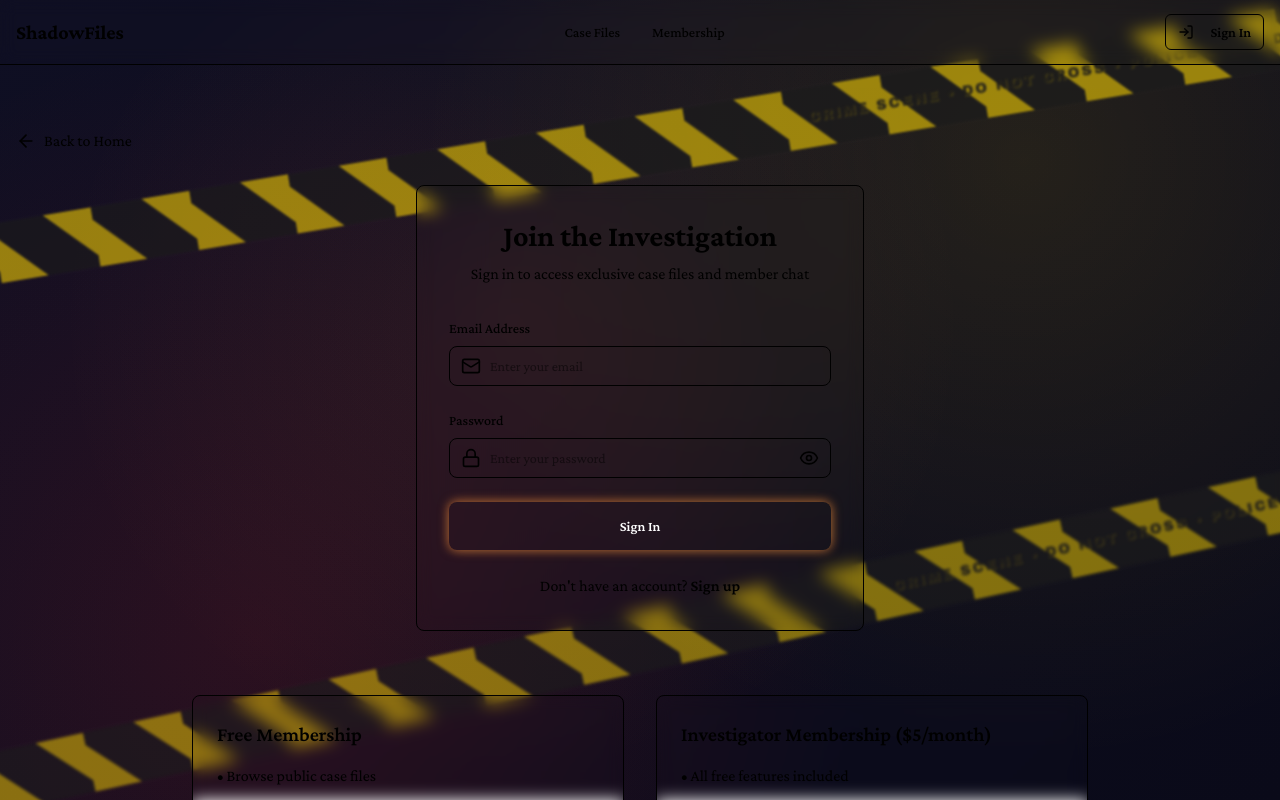
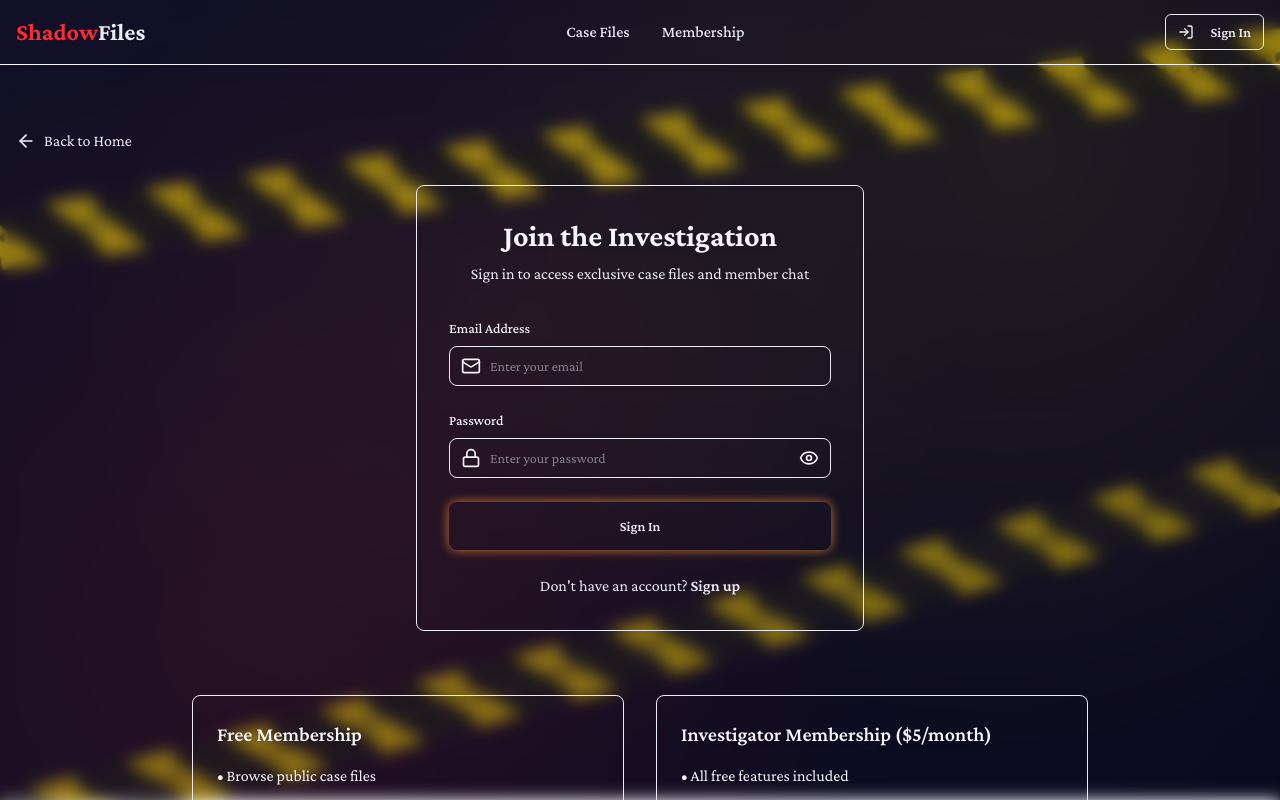
Before and after one commit to Lee21-bot/crime, a Next.js app: page /auth in a window 1280 px wide. Shown: the top 800 px of the page. Built offline with nearby package versions, Linux system fonts and the light colour scheme; no server answers.

Commit message:
Initial commit: ShadowFiles True Crime Community platform
- Next.js 14 setup with TypeScript
- Tailwind CSS design system
- Authentication with Supabase
- Case files system with mock data
- Membership system
- Custom UI with crime scene aesthetics

```diff
--- a/app/globals.css
+++ b/app/globals.css
@@ -2,20 +2,20 @@
 
 /* CSS Variables for True Crime Theme */
 :root {
-  /* Background Colors - Deep midnight tones */
-  --bg-primary: 15 15 35;         /* Deep midnight blue */
-  --bg-secondary: 20 20 40;       /* Slightly lighter midnight */
-  --bg-tertiary: 25 25 45;        /* Card background */
+  /* Background Colors - Darker purple tones */
+  --bg-primary: 18 16 38;         /* Deep dark purple base */
+  --bg-secondary: 25 22 48;       /* Slightly lighter dark purple */
+  --bg-tertiary: 32 28 58;        /* Card background */
 
   /* Accent Colors - Crime scene palette */
-  --accent-yellow: 255 215 0;     /* Police tape yellow */
-  --accent-red: 220 38 38;        /* Crime scene red */
-  --accent-orange: 251 146 60;    /* Evidence orange */
+  --accent-yellow: 255 215 0;     /* Classic police tape yellow */
+  --accent-red: 220 38 38;        /* Deep crime scene red */
+  --accent-orange: 251 146 60;    /* Warm evidence orange */
 
-  /* Text Colors - High contrast for readability */
-  --text-primary: 248 250 252;    /* Primary white text */
-  --text-secondary: 203 213 225;  /* Secondary gray text */
-  --text-muted: 148 163 184;      /* Muted gray text */
+  /* Text Colors - Soft white for comfort */
+  --text-primary: 245 245 250;    /* Soft white text */
+  --text-secondary: 235 235 245;  /* Slightly softer white */
+  --text-muted: 225 225 235;      /* Muted soft white */
 
   /* Border Colors */
   --border-primary: 51 65 85;     /* Subtle borders */
@@ -28,10 +28,12 @@
 /* Enhanced Crime Scene Background */
 .bg-crime-gradient {
   background:
-    radial-gradient(circle at 20% 80%, rgba(220, 38, 38, 0.15) 0%, transparent 50%),
-    radial-gradient(circle at 80% 20%, rgba(255, 215, 0, 0.10) 0%, transparent 50%),
-    radial-gradient(circle at 40% 40%, rgba(251, 146, 60, 0.08) 0%, transparent 50%),
-    linear-gradient(135deg, rgb(15, 15, 35) 0%, rgb(10, 10, 25) 100%);
+    radial-gradient(circle at 20% 80%, rgba(220, 38, 38, 0.12) 0%, transparent 50%),
+    radial-gradient(circle at 80% 20%, rgba(255, 215, 0, 0.08) 0%, transparent 50%),
+    radial-gradient(circle at 40% 40%, rgba(251, 146, 60, 0.06) 0%, transparent 50%),
+    linear-gradient(135deg, rgb(18, 16, 38) 0%, rgb(12, 10, 32) 100%);
+  backdrop-filter: blur(10px);
+  -webkit-backdrop-filter: blur(10px);
 }
 
 /* Enhanced Police Tape Animation */
@@ -73,19 +75,21 @@
 }
 
 .crime-tape-layer::before {
-  content: 'CRIME SCENE • DO NOT CROSS • POLICE LINE • DO NOT CROSS • ';
+  content: 'CRIME SCENE • DO NOT CROSS • POLICE LINE • DO NOT CROSS • CRIME SCENE • DO NOT CROSS • POLICE LINE • DO NOT CROSS • CRIME SCENE • DO NOT CROSS • POLICE LINE • DO NOT CROSS • CRIME SCENE • DO NOT CROSS • POLICE LINE • DO NOT CROSS • ';
   position: absolute;
   top: 50%;
   left: 0;
+  right: 0;
   transform: translateY(-50%);
   color: rgba(26, 26, 26, 0.9);
   font-weight: 900;
-  font-size: 0.9rem;
+  font-size: 0.8rem;
   letter-spacing: 2px;
   white-space: nowrap;
-  animation: scrollTape 30s linear infinite;
   text-shadow: 1px 1px 0 rgba(255, 215, 0, 0.3);
   font-family: 'Arial Black', Arial, sans-serif;
+  overflow: hidden;
+  text-align: center;
 }
 
 /* Individual tape positioning and animations */
@@ -93,7 +97,7 @@
   top: 15%;
   left: -10%;
   transform: rotate(-8deg);
-  animation: floatingTapeBreeze1 8s ease-in-out infinite;
+  animation: floatingTapeBreeze1 15s ease-in-out infinite;
   filter: blur(1px);
 }
 
@@ -103,7 +107,7 @@
   top: 75%;
   left: -5%;
   transform: rotate(-15deg);
-  animation: floatingTapeBreeze3 12s ease-in-out infinite;
+  animation: floatingTapeBreeze3 20s ease-in-out infinite;
   filter: blur(1.5px);
   opacity: 0.6;
 }
@@ -162,16 +166,16 @@
     filter: blur(1px);
   }
   25% {
-    transform: rotate(-12deg) translateX(20px) translateY(-10px);
-    filter: blur(1.5px);
+    transform: rotate(-10deg) translateX(15px) translateY(-5px);
+    filter: blur(1.2px);
   }
   50% {
-    transform: rotate(-4deg) translateX(35px) translateY(5px);
-    filter: blur(0.8px);
+    transform: rotate(-6deg) translateX(25px) translateY(3px);
+    filter: blur(0.9px);
   }
   75% {
-    transform: rotate(-10deg) translateX(15px) translateY(-5px);
-    filter: blur(1.2px);
+    transform: rotate(-9deg) translateX(10px) translateY(-3px);
+    filter: blur(1.1px);
   }
 }
 
@@ -183,16 +187,16 @@
     filter: blur(1.5px);
   }
   20% {
-    transform: rotate(-18deg) translateX(30px) translateY(12px);
-    filter: blur(2px);
+    transform: rotate(-17deg) translateX(20px) translateY(8px);
+    filter: blur(1.7px);
   }
   40% {
-    transform: rotate(-10deg) translateX(45px) translateY(-5px);
-    filter: blur(1.2px);
+    transform: rotate(-12deg) translateX(30px) translateY(-3px);
+    filter: blur(1.4px);
   }
   60% {
-    transform: rotate(-20deg) translateX(20px) translateY(8px);
-    filter: blur(1.8px);
+    transform: rotate(-16deg) translateX(15px) translateY(5px);
+    filter: blur(1.6px);
   }
   80% {
     transform: rotate(-12deg) translateX(35px) translateY(-3px);
@@ -223,7 +227,9 @@
 .text-shadow-crime {
   text-shadow:
     2px 2px 4px rgba(0, 0, 0, 0.8),
-    0 0 10px rgba(220, 38, 38, 0.3);
+    0 0 15px rgba(220, 38, 38, 0.6),
+    0 0 25px rgba(220, 38, 38, 0.4);
+  color: rgb(239, 68, 68) !important;
 }
 
 /* Custom scrollbar */
@@ -316,10 +322,13 @@ h1, h2, h3, h4, h5, h6 {
   font-family: var(--font-crimson-pro), 'Crimson Pro', serif;
   font-feature-settings: "liga" 1, "kern" 1;
   text-rendering: optimizeLegibility;
+  color: rgb(245, 245, 250) !important;
+  text-shadow: 0 2px 4px rgba(0, 0, 0, 0.15);
 }
 
-p, div, span {
+p, div, span, a, button, input, textarea {
   font-family: var(--font-crimson-pro), 'Crimson Pro', serif;
+  color: rgb(235, 235, 245) !important;
 }
 
 /* Enhanced focus states for accessibility */
@@ -335,3 +344,44 @@ a:focus-visible {
   backdrop-filter: blur(8px);
   -webkit-backdrop-filter: blur(8px);
 }
+
+/* Apply Crimson Pro serif font and soft white color to ALL text elements */
+* {
+  font-family: var(--font-crimson-pro), 'Crimson Pro', serif !important;
+  color: rgb(245, 245, 250) !important;
+}
+
+html, body {
+  font-family: var(--font-crimson-pro), 'Crimson Pro', serif !important;
+}
+
+/* Ensure all text elements use serif font */
+h1, h2, h3, h4, h5, h6,
+p, span, div, a, button, input, textarea, select, label,
+.text-sm, .text-base, .text-lg, .text-xl, .text-2xl, .text-3xl, .text-4xl, .text-5xl, .text-6xl,
+nav, header, footer, main, section, article, aside,
+li, ul, ol, blockquote, code, pre,
+.font-sans, .font-mono {
+  font-family: var(--font-crimson-pro), 'Crimson Pro', serif !important;
+}
+
+/* Override any potential sans-serif or mono fonts */
+.font-sans {
+  font-family: var(--font-crimson-pro), 'Crimson Pro', serif !important;
+}
+
+.font-mono {
+  font-family: var(--font-crimson-pro), 'Crimson Pro', serif !important;
+}
+
+/* Apply to form elements specifically */
+input[type="text"], input[type="email"], input[type="password"],
+input[type="search"], input[type="url"], input[type="tel"],
+textarea, select, option {
+  font-family: var(--font-crimson-pro), 'Crimson Pro', serif !important;
+}
+
+/* Apply to navigation and UI elements */
+.navigation, .menu, .dropdown, .modal, .tooltip {
+  font-family: var(--font-crimson-pro), 'Crimson Pro', serif !important;
+}
--- a/app/layout.tsx
+++ b/app/layout.tsx
@@ -65,8 +65,8 @@ export default function RootLayout({
     <html lang="en" className="dark">
       <body className={`${crimsonPro.variable} ${inter.variable} font-serif min-h-screen bg-bg-primary text-text-primary antialiased`}>
         <AuthProvider>
-          <div className="relative min-h-screen">
-            {/* Background crime scene effect */}
+          <div className="relative min-h-screen overflow-hidden">
+            {/* Background crime scene effect with blur */}
             <div className="fixed inset-0 bg-crime-gradient pointer-events-none" />
 
             {/* Multiple floating crime scene tapes */}
@@ -75,12 +75,16 @@ export default function RootLayout({
               <div className="crime-tape-layer tape-3"></div>
             </div>
 
-            {/* Navigation */}
-            <Navigation />
+            {/* Navigation with blur */}
+            <div className="relative z-20">
+              <Navigation />
+            </div>
 
-            {/* Main content */}
+            {/* Main content with glass effect */}
             <main className="relative z-10">
-              {children}
+              <div className="backdrop-blur-sm bg-bg-secondary/10">
+                {children}
+              </div>
             </main>
 
           {/* Footer */}
@@ -88,9 +92,10 @@ export default function RootLayout({
             <div className="container mx-auto px-4 py-8">
               <div className="flex flex-col md:flex-row justify-between items-center">
                 <div className="flex items-center space-x-2 mb-4 md:mb-0">
-                  <span className="text-accent-yellow font-display font-bold text-xl">
-                    ShadowFiles
-                  </span>
+                  <div className="font-display font-bold text-2xl flex">
+                    <span className="!text-red-500 !important">Shadow</span>
+                    <span className="text-accent-yellow">Files</span>
+                  </div>
                   <span className="text-text-muted">|</span>
                   <span className="text-text-secondary">True Crime Community</span>
                 </div>
--- a/app/page.tsx
+++ b/app/page.tsx
@@ -17,7 +17,7 @@ export default function HomePage() {
                 Every shadow holds a secret. Every whisper tells a story.
               </p>
 
-              <p className="text-3xl md:text-4xl tagline-highlight font-display font-medium italic tracking-wide">
+              <p className="text-3xl md:text-4xl font-display font-medium italic tracking-wide text-red-500 text-shadow-crime !important">
                 The truth awaits in the darkness.
               </p>
             </div>
--- a/components/layout/navigation.tsx
+++ b/components/layout/navigation.tsx
@@ -18,16 +18,17 @@ export function Navigation() {
         <div className="flex items-center justify-between h-16">
           {/* Logo */}
           <Link href="/" className="flex items-center space-x-2">
-            <span className="text-accent-yellow font-display font-bold text-xl">
-              ShadowFiles
-            </span>
+                            <div className="font-display font-bold text-2xl flex">
+                  <span className="!text-red-500 !important">Shadow</span>
+                  <span className="text-accent-yellow">Files</span>
+                </div>
           </Link>
 
           {/* Navigation Links */}
           <div className="hidden md:flex items-center space-x-8">
             <Link
               href="/case-files"
-              className={`text-sm font-medium transition-colors hover:text-accent-yellow ${
+              className={`text-base font-medium transition-colors hover:text-accent-yellow ${
                 isActive('/case-files') ? 'text-accent-yellow' : 'text-text-secondary'
               }`}
             >
@@ -37,7 +38,7 @@ export function Navigation() {
             {isInvestigator && (
               <Link
                 href="/chat"
-                className={`text-sm font-medium transition-colors hover:text-accent-yellow ${
+                className={`text-base font-medium transition-colors hover:text-accent-yellow ${
                   isActive('/chat') ? 'text-accent-yellow' : 'text-text-secondary'
                 }`}
               >
@@ -47,7 +48,7 @@ export function Navigation() {
 
             <Link
               href="/membership"
-              className={`text-sm font-medium transition-colors hover:text-accent-yellow ${
+              className={`text-base font-medium transition-colors hover:text-accent-yellow ${
                 isActive('/membership') ? 'text-accent-yellow' : 'text-text-secondary'
               }`}
             >
@@ -65,7 +66,7 @@ export function Navigation() {
                 {isInvestigator && (
                   <div className="flex items-center space-x-1 bg-member-gold/20 px-2 py-1 rounded-full member-badge-glow">
                     <Crown className="w-4 h-4 text-member-gold" />
-                    <span className="text-member-gold text-xs font-semibold">Investigator</span>
+                    <span className="text-member-gold text-sm font-semibold">Investigator</span>
                   </div>
                 )}
 
--- a/tailwind.config.ts
+++ b/tailwind.config.ts
@@ -25,12 +25,13 @@ const config: Config = {
         "member-silver": "rgb(var(--member-silver) / <alpha-value>)",
       },
       fontFamily: {
+        DEFAULT: ['var(--font-crimson-pro)', 'Crimson Pro', 'serif'],
         serif: ['var(--font-crimson-pro)', 'Crimson Pro', 'serif'],
         display: ['var(--font-crimson-pro)', 'Crimson Pro', 'serif'],
         body: ['var(--font-crimson-pro)', 'Crimson Pro', 'serif'],
-        sans: ['var(--font-inter)', 'Inter', 'system-ui', 'sans-serif'],
+        sans: ['var(--font-crimson-pro)', 'Crimson Pro', 'serif'],
         fraktur: ['UnifrakturMaguntia', 'cursive'],
-        mono: ['Roboto Mono', 'monospace']
+        mono: ['var(--font-crimson-pro)', 'Crimson Pro', 'serif']
       },
       animation: {
         'floating-tape': 'floatingTape 3s ease-in-out infinite',
```
